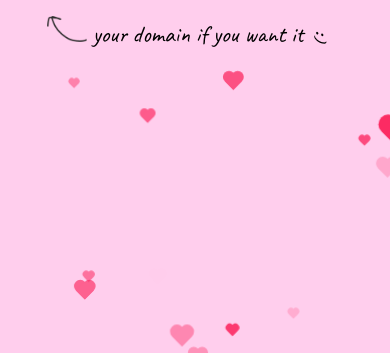
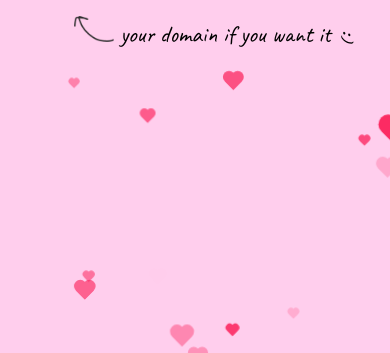
Before and after one commit to thinkdomake/sn, a plain HTML site: page index.html in a window 390 px wide. Shown: the top 353 px of the page. Drawn offline with nearby package versions, Linux system fonts and the light colour scheme.

Commit message:
Your domain message

```diff
--- a/index.html
+++ b/index.html
@@ -40,7 +40,7 @@
         font-size: 1.5rem;
         position: absolute;
         top: 1rem;
-        left: 12vw;
+        left: 14vw;
       }
 
       .smile {
@@ -59,7 +59,7 @@
         }
 
         .message {
-          left: 12vw;
+          left: 19vw;
         }
       }
 
```
